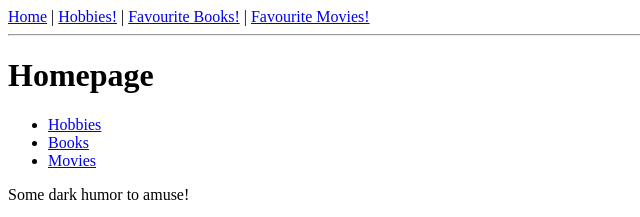
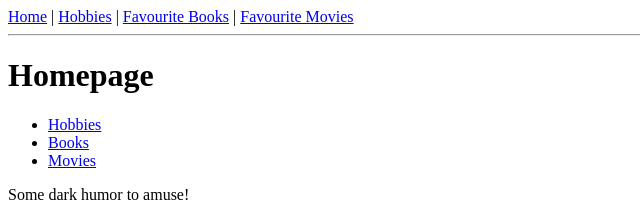
Before and after one commit to Jminx42/html-website, a plain HTML site: page index.html in a window 1280 px wide. Shown: the top 217 px of the page, 0-640 px from the left. Drawn offline with Linux system fonts and the light colour scheme; grey boxes are pictures that could not be loaded.

Commit message:
Update index.html

```diff
--- a/index.html
+++ b/index.html
@@ -10,11 +10,11 @@
         <nav>
             <a href="./index.html">Home</a>
             <span>|</span>
-            <a href="./pages/hobbies.html">Hobbies!</a>
+            <a href="./pages/hobbies.html">Hobbies</a>
             <span>|</span>
-            <a href="./pages/books.html">Favourite Books!</a>
+            <a href="./pages/books.html">Favourite Books</a>
             <span>|</span>
-            <a href="./pages/movies.html">Favourite Movies!</a>
+            <a href="./pages/movies.html">Favourite Movies</a>
         </nav>
         <hr/>
         <h1>Homepage</h1>
```
